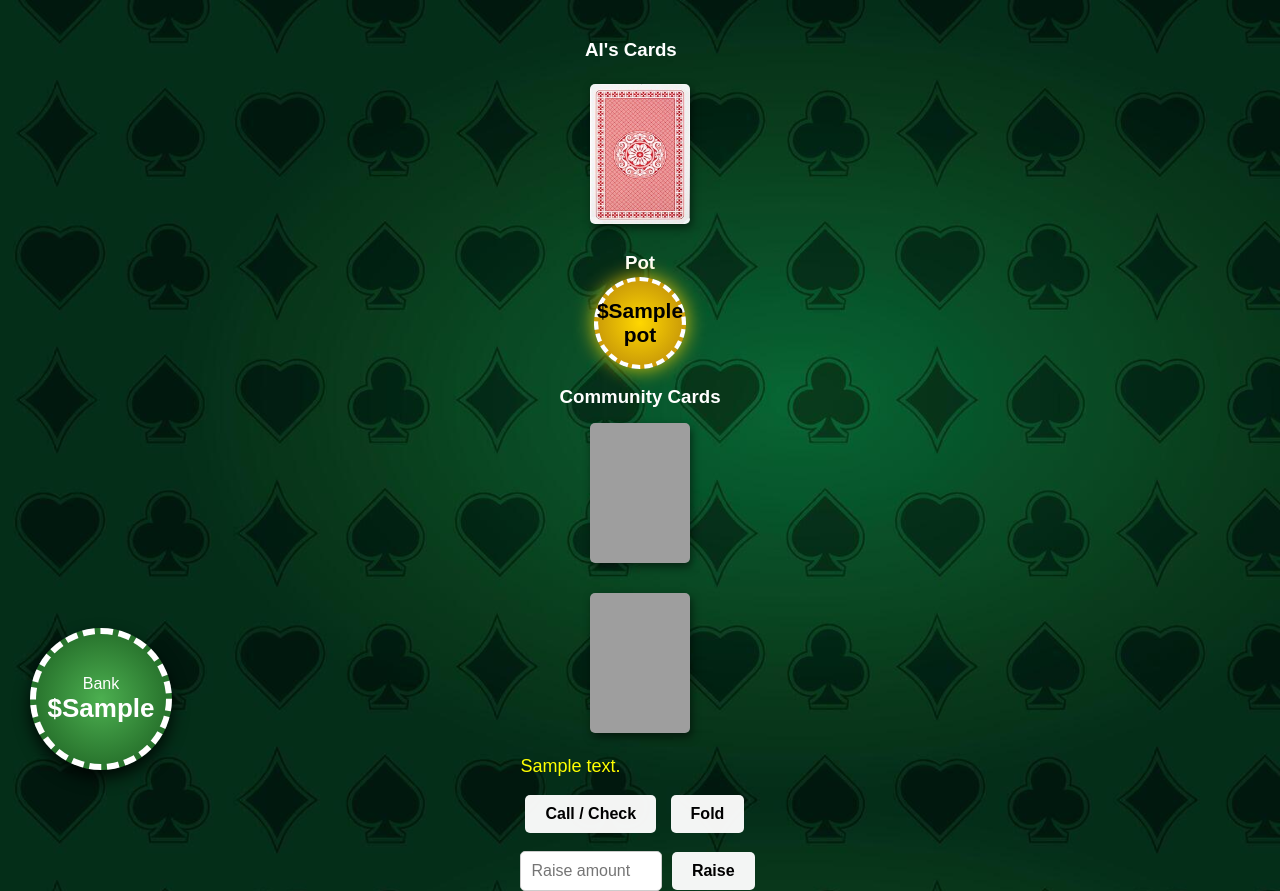
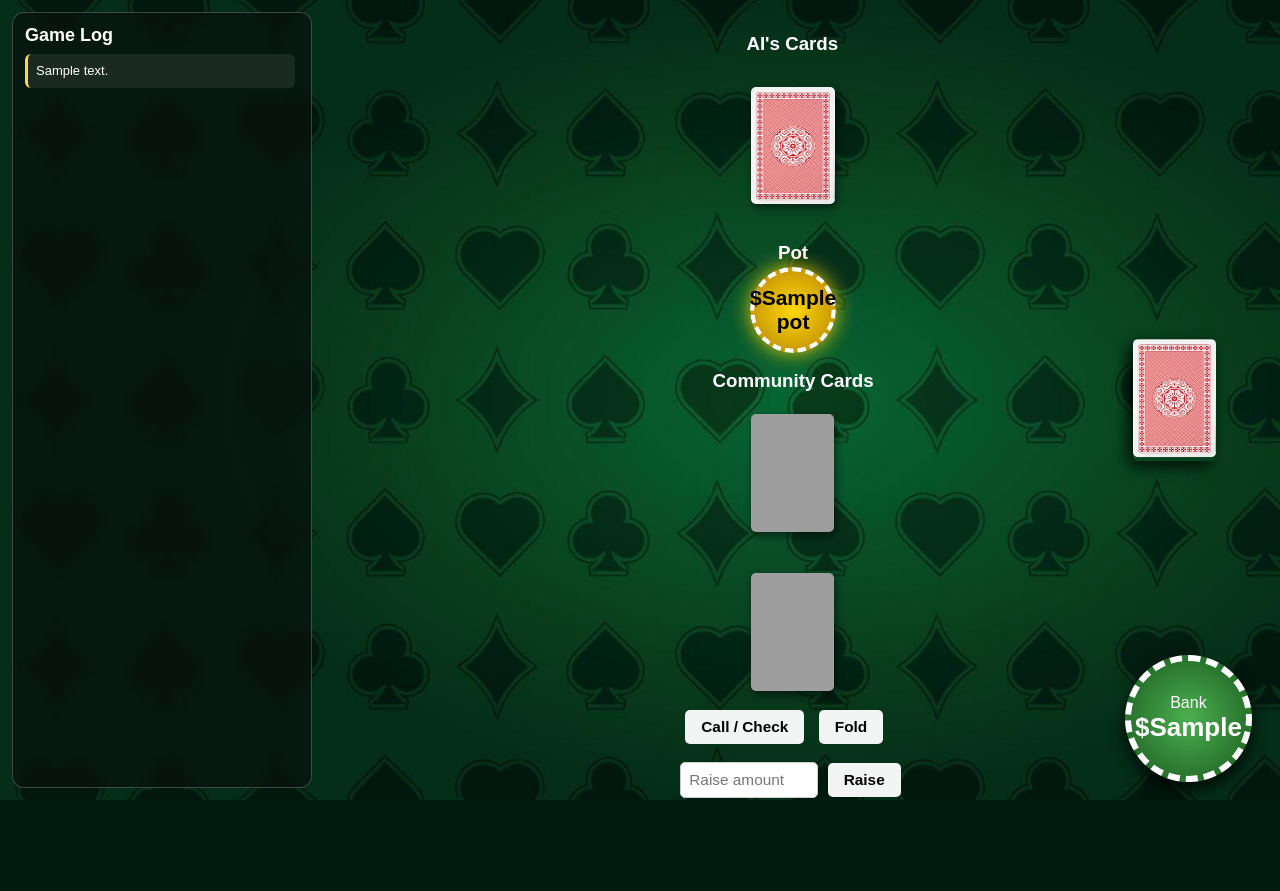
Before and after one commit to Laith-18/python-poker-tool, a Flask app: template templates/index.html in a window 1280 px wide. After the commit the page ends 800 px from the top, so only its background shows below. Run offline with Flask 3, Linux system fonts and the light colour scheme; the template is opened without the code that fills it: most values are stand-ins (such as "Sample title", 1, 10 or a date in 2020); grey boxes are pictures that could not be loaded.

Commit message:
Added a text box.
Fixed page sizing issue

```diff
--- a/app.py
+++ b/app.py
@@ -14,6 +14,28 @@ login_system = LoginClass()
 game_engine = GameEngine()
 
 active_games = {} # Dictionary to store active game states for each user
+
+MAX_LOG_MESSAGES = 10
+
+
+def add_game_message(state, message):
+    if not message:
+        return
+
+    if state.message_log is None:
+        state.message_log = []
+
+    state.message_log.append(message)
+    state.message_log = state.message_log[-MAX_LOG_MESSAGES:]
+    state.round_message = message
+
+
+def log_blinds_message(state):
+    if state.small_blind:
+        user_small_blind = max(1, state.ai_bet // 2)
+        add_game_message(state, f"Blinds posted: you {user_small_blind} (small), AI {state.ai_bet} (big).")
+    else:
+        add_game_message(state, f"Blinds posted: AI {state.ai_bet} (small), you {state.recent_bet} (big).")
 
 
 def settle_showdown(state, username):
@@ -42,15 +64,18 @@ def settle_showdown(state, username):
             state.round_message = f"It's a tie! Your hand was: {user_strength}, AI hand was: {ai_strength}. Pot is split."
             state.user_bank += state.pot // 2
 
+    winning_summary = state.round_message
     state.pot = 0
     session["user_bank"] = state.user_bank
     login_system.update_bank(username, state.user_bank)
+    add_game_message(state, winning_summary)
 
 
 def resolve_all_in_if_needed(state, username):
     if state.user_bank > 0 or state.phase in ["showdown", "game_over"]:
         return
 
+    add_game_message(state, "You're all-in. Remaining community cards are dealt automatically.")
     missing_cards = 5 - len(state.community_deck)
     if missing_cards > 0:
         state.community_deck = game_engine.community_cards(state.community_deck, count=missing_cards)
@@ -92,6 +117,7 @@ def play_game():
     if username not in active_games:
         state = game_engine.setup_new_game(username, session["user_bank"])
         state = game_engine.determine_blinds(state)
+        log_blinds_message(state)
 
         active_games[username] = state
 
@@ -105,10 +131,16 @@ def play_game():
 
 
         if decision == "next_hand":
+            if state.user_bank <= 0:
+                state.phase = "game_over"
+                add_game_message(state, "You are out of chips. Restart from login to play again.")
+                active_games[username] = state
+                return redirect(url_for("play_game"))
 
             #reset the game state for the next hand but keep the username and user bank
             active_games[username] = game_engine.setup_new_game(username, state.user_bank)
             active_games[username] = game_engine.determine_blinds(active_games[username])
+            log_blinds_message(active_games[username])
             return redirect(url_for("play_game"))
 
         #otherwise we are in the middle of a hand and need to process the user's decision
@@ -117,17 +149,21 @@ def play_game():
 
         if outcome == "fold":
             state.phase = "game_over"
-            state.round_message= "You folded. AI wins the pot."
+            add_game_message(state, "You folded. AI wins the pot.")
             state.pot = 0
 
         elif outcome == "ai_folded":
             state.phase = "game_over"
-            state.round_message= "AI folded. You win the pot!"
+            add_game_message(state, "AI folded. You win the pot!")
             state.user_bank += state.pot
             state.pot = 0
             login_system.update_bank(username, state.user_bank) # Update the user's bank in the database after winning the pot
 
         elif outcome == "round_over":
+            if decision == "call":
+                add_game_message(state, "You call/check. Betting round complete.")
+            elif decision == "raise":
+                add_game_message(state, f"You raise by {raise_amount}. AI calls. Betting round complete.")
             state.recent_bet = 0 # Reset recent bet for the next round
 
             if state.phase =="preflop":
@@ -143,11 +179,11 @@ def play_game():
                 settle_showdown(state, username)
 
         elif outcome == "continue":
-            state.round_message = "Betting round continues. AI raise. Respond: call, raise, or fold."
+            add_game_message(state, f"AI raises to {state.recent_bet}. Respond with call, raise, or fold.")
         elif outcome == "invalid_funds":
-            state.round_message = "Insufficient funds for that move. Try a smaller raise or call/fold."
+            add_game_message(state, "Insufficient funds for that move. Try a smaller raise or call/fold.")
         elif outcome == "invalid_action":
-            state.round_message = "Invalid action for the current state. Please choose call, raise, or fold."
+            add_game_message(state, "Invalid action for the current state. Please choose call, raise, or fold.")
 
         resolve_all_in_if_needed(state, username)
 
--- a/game/game_state.py
+++ b/game/game_state.py
@@ -18,3 +18,4 @@ class GameState:
     phase: str = "preflop"
     round_over: bool = False
     round_message: str = ""
+    message_log: List[str] = field(default_factory=list)
--- a/templates/index.html
+++ b/templates/index.html
@@ -3,24 +3,34 @@
 <head>
     <title>Poker Table</title>
     <style>
+        :root {
+            --card-width: clamp(60px, 6.5vw, 100px);
+            --card-height: clamp(84px, 9.2vw, 140px);
+            --log-width: min(300px, 26vw);
+        }
+
+        html, body {
+            width: 100%;
+            height: 100%;
+            overflow: hidden;
+        }
+
         body {
             background-image: url('/static/cards/background.jpg');
             background-size: cover;
             color: white;
             font-family: Arial;
-            padding: 0;
-            overflow: hidden;
             margin: 0;
-            padding: 0;
             display: flex;
             flex-direction: column;
             justify-content: space-between;
             height: 100vh;
+            box-sizing: border-box;
         }
 
         .card {
-            width: 100px;
-            height: 140px;
+            width: var(--card-width);
+            height: var(--card-height);
             margin: 5px;
             border-radius: 5px;
             box-shadow: 2px 4px 8px rgba(0,0,0,0.5);
@@ -32,17 +42,19 @@
             flex-direction: column;
             align-items: center;
             justify-content: space-between;
-            min-height: 100vh;
-            padding: 20px;
+            height: 100vh;
+            width: 100%;
+            padding: 14px 16px 14px calc(var(--log-width) + 22px);
+            box-sizing: border-box;
 
         }
         .row {
             display: flex;
             justify-content: center;
-            margin: 10px 0;
-            gap: 15px;
+            margin: 6px 0;
+            gap: clamp(6px, 1vw, 15px);
             align-items: center;
-            min-height: 150px;
+            min-height: clamp(96px, 18vh, 150px);
         }
 
         .dealer-deck {
@@ -54,10 +66,16 @@
             box-shadow: -5px 5px 15px rgba(0,0,0,0.8);
             border-radius: 5px; }
 
+        .dealer-deck img {
+            width: var(--card-width);
+            height: var(--card-height);
+            border-radius: 5px;
+        }
+
         .card-container {
                     perspective: 1000px;
-                    width: 100px;
-                    height: 140px;
+                    width: var(--card-width);
+                    height: var(--card-height);
                     margin: 5px;
                     opacity: 0;
                     animation: dealFromRight 0.5s cubic-bezier(0.175, 0.885, 0.32, 1.275) forwards;
@@ -96,8 +114,8 @@
         }
 
         .pot-icon {
-            width: 80px;
-            height: 80px;
+            width: clamp(62px, 5.8vw, 80px);
+            height: clamp(62px, 5.8vw, 80px);
             border-radius: 50%;
             background: radial-gradient(circle, #ffd700, #b8860b);
             border: 4px dashed #fff;
@@ -105,7 +123,7 @@
             display: flex;
             align-items: center;
             justify-content: center;
-            font-size: 20px;
+            font-size: clamp(16px, 1.6vw, 20px);
             font-weight: bold;
             box-shadow: 0 6px 12px rgba(0,0,0,0.6);
             margin: 0 auto;
@@ -121,9 +139,9 @@
         }
 
         .game-actions button {
-            padding: 10px 20px;
+            padding: 8px 16px;
             margin: 0 5px;
-            font-size: 16px;
+            font-size: clamp(13px, 1.2vw, 16px);
             cursor: pointer;
             border-radius: 5px;
             border: none;
@@ -138,19 +156,19 @@
         }
 
         .game-actions input[type="number"] {
-            padding: 10px;
-            font-size: 16px;
+            padding: 8px;
+            font-size: clamp(13px, 1.2vw, 16px);
             border-radius: 5px;
             border: 1px solid #ccc;
-            width: 120px;
+            width: clamp(96px, 10vw, 120px);
         }
 
         .user-bank-pot {
             position: absolute;
-            left: 30px;
-            bottom: 30px;
-            width: 130px;
-            height: 130px;
+            right: 28px;
+            bottom: 18px;
+            width: clamp(90px, 9vw, 130px);
+            height: clamp(90px, 9vw, 130px);
             border-radius: 50%;
             background: radial-gradient(circle, #4CAF50, #1b5e20);
             border: 6px dashed #fff;
@@ -159,11 +177,50 @@
             flex-direction: column;
             align-items: center;
             justify-content: center;
-            font-size: 26px;
+            font-size: clamp(18px, 2.2vw, 26px);
             font-weight: bold;
             box-shadow: 0 8px 16px rgba(0,0,0,0.8);
             animation: valueDrop 0.6s ease-out;
             z-index: 20;
+        }
+
+        .game-log {
+            position: fixed;
+            left: 12px;
+            top: 12px;
+            bottom: 12px;
+            width: var(--log-width);
+            background: rgba(8, 20, 14, 0.82);
+            border: 1px solid rgba(255, 255, 255, 0.22);
+            border-radius: 12px;
+            padding: 12px;
+            box-sizing: border-box;
+            z-index: 30;
+            display: flex;
+            flex-direction: column;
+            backdrop-filter: blur(2px);
+        }
+
+        .game-log h3 {
+            margin: 0 0 8px 0;
+            font-size: 18px;
+        }
+
+        .game-log-list {
+            overflow-y: auto;
+            display: flex;
+            flex-direction: column;
+            gap: 8px;
+            padding-right: 4px;
+        }
+
+        .game-log-item {
+            background: rgba(255, 255, 255, 0.08);
+            border-left: 3px solid #ffd54f;
+            border-radius: 6px;
+            padding: 8px;
+            font-size: 13px;
+            line-height: 1.35;
         }
 
 
@@ -204,20 +261,39 @@
 </head>
 <body>
 
+    <aside class="game-log">
+        <h3>Game Log</h3>
+        <div class="game-log-list">
+            {% if state.message_log %}
+                {% for message in state.message_log|reverse %}
+                    <div class="game-log-item">{{ message }}</div>
+                {% endfor %}
+            {% else %}
+                <div class="game-log-item">Hand started. Waiting for first action.</div>
+            {% endif %}
+        </div>
+    </aside>
+
+    <div class="dealer-deck">
+        <img src="/static/cards/back.jpg">
+    </div>
+
     <div class="table-container">
 
         <div>
         <h3>AI's Cards</h3>
+        <div class="row">
         {% for card in state.ai_deck %}
-            {% if state.phase in ["showdown", "game_over"] %}
-                <img src="/static/cards/{{ get_card_image_from_file(card) }}" class="card">
-            {% else %}
-            <img src="/static/cards/back.jpg" class="card">
-            {% endif %}
+            {% set is_new = state.phase == "preflop" %}
+            <div class="card-container {% if not is_new %}ai-already-dealt{% endif %} {% if state.phase in ['showdown', 'game_over'] %}needs-flip{% endif %}" style="{% if is_new %}animation-delay: {{ loop.index0 * 0.15 }}s;{% endif %}">
+                <div class="card-inner">
+                    <img src="/static/cards/back.jpg" class="card-back">
+                    <img src="/static/cards/{{ get_card_image_from_file(card) }}" class="card-front">
+                </div>
+            </div>
         {% endfor %}
-
         </div>
-
+        </div>
     <div class="pot-container">
         <h3 style="margin-bottom: 5px;">Pot</h3>
         <div class="pot-icon">
@@ -228,8 +304,18 @@
     <div class="deck-area">
         <h3 style="text-align: center; margin-bottom: 5px;">Community Cards</h3>
         <div class="row" style="min-height: 150px;">
-        {% for card in state.community_deck %}
-            <img src="/static/cards/{{ get_card_image_from_file(card) }}" class="card">
+            {% for card in state.community_deck %}
+            {% set is_new = False %}
+            {% if state.phase == "flop" and loop.index0 < 3 %} {% set is_new = True %} {% endif %}
+            {% if state.phase == "turn" and loop.index0 == 3 %} {% set is_new = True %} {% endif %}
+            {% if state.phase == "river" and loop.index0 == 4 %} {% set is_new = True %} {% endif %}
+
+            <div class="card-container {% if not is_new %}already-dealt{% else %}needs-flip{% endif %}" style="{% if is_new %}animation-delay: {{ (loop.index0 % 3) * 0.2 }}s;{% endif %}">
+                <div class="card-inner">
+                    <img src="/static/cards/back.jpg" class="card-back">
+                    <img src="/static/cards/{{ get_card_image_from_file(card) }}" class="card-front">
+                </div>
+            </div>
         {% endfor %}
         </div>
     </div>
@@ -250,18 +336,25 @@
 
         <div class="row">
             {% for card in state.user_deck %}
-                <img src="/static/cards/{{ get_card_image_from_file(card) }}" class="card">
+                {% set is_new = state.phase == "preflop" %}
+                <div class="card-container {% if not is_new %}already-dealt{% else %}needs-flip{% endif %}" style="{% if is_new %}animation-delay: {{ loop.index0 * 0.15 + 0.3 }}s;{% endif %}">
+                    <div class="card-inner">
+                        <img src="/static/cards/back.jpg" class="card-back">
+                        <img src="/static/cards/{{ get_card_image_from_file(card) }}" class="card-front">
+                    </div>
+                </div>
             {% endfor %}
-            </div>
-
-        {% if state.round_message %}
-            <p style="color: yellow; font-size: 18px;">{{ state.round_message }}</p>
-        {% endif %}
-
+        </div>
 
         <form method="POST" class="game-actions">
             {% if state.phase in ["game_over", "showdown"] %}
-                <button type="submit" name="decision" value="next_hand" style="padding: 10px; font-size: 16px;">Play Next Hand</button>
+                {% if state.user_bank <= 0 %}
+                    <p style="color: #ffd54f; font-size: 16px; font-weight: bold;">You're out of chips. Restart from login to play again.</p>
+                {% else %}
+                    <button type="submit" name="decision" value="next_hand" style="padding: 10px; font-size: 16px;">Play Next Hand</button>
+                {% endif %}
+            {% elif state.user_bank <= 0 %}
+                <p style="color: #ffd54f; font-size: 16px; font-weight: bold;">You're all-in. Dealing remaining cards to showdown.</p>
             {% else %}
                 <button type="submit" name="decision" value="call">Call / Check</button>
                 <button type="submit" name="decision" value="fold">Fold</button>
```
